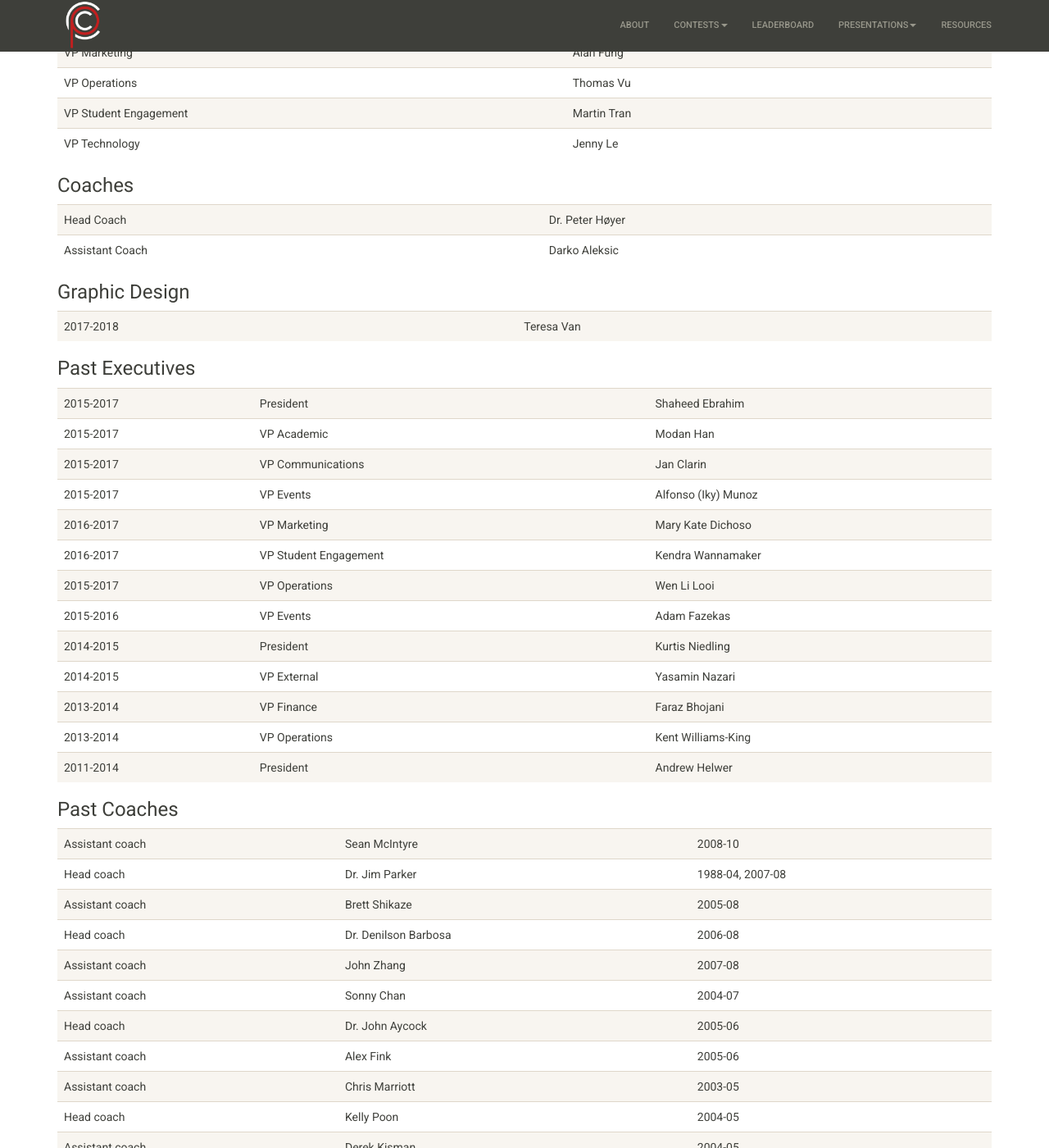
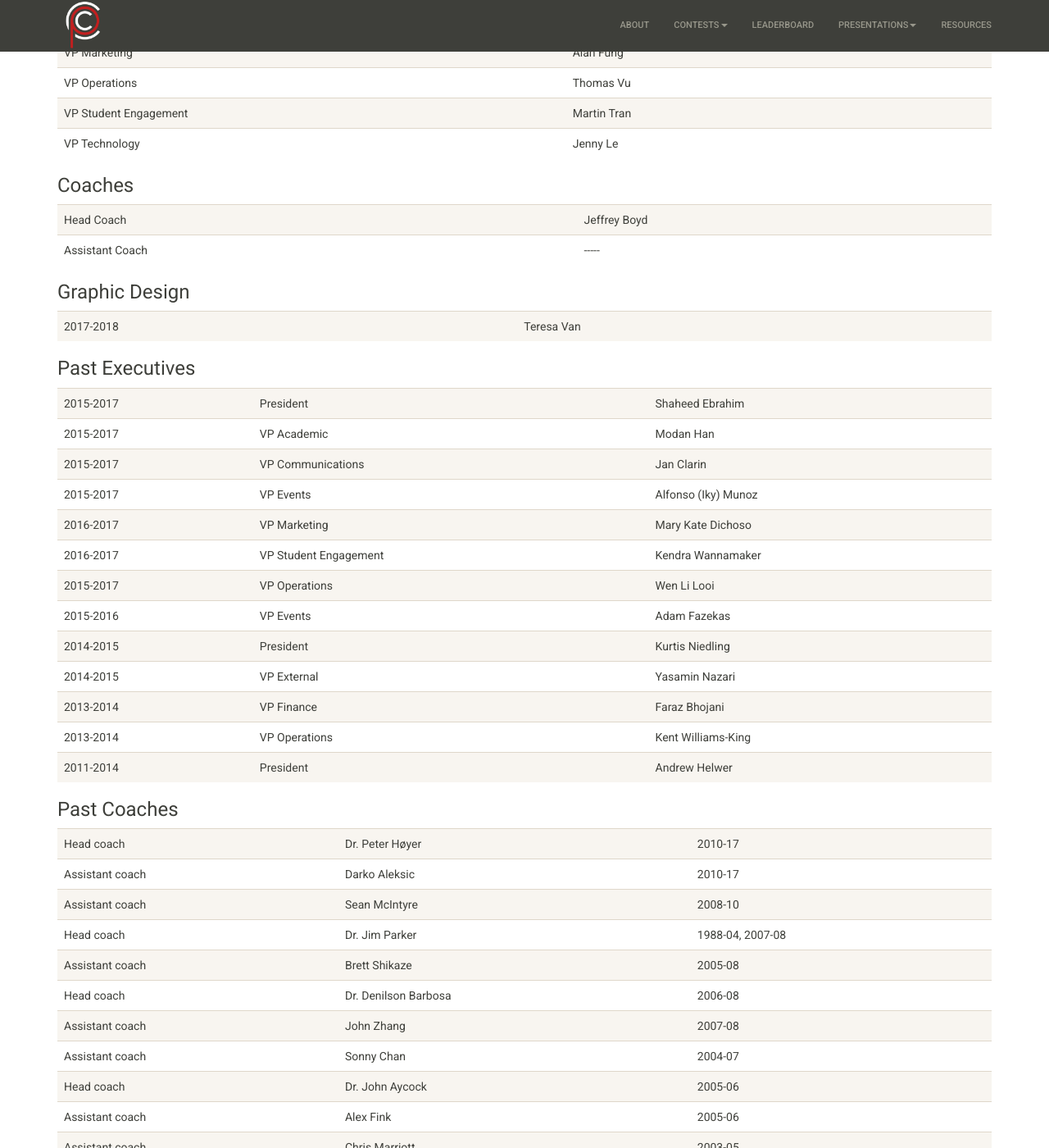
Before and after one commit to ProblemSolvingClub/psc-website, a Jekyll site: the page built from about/index.html, in a window 1280 px wide and 1400 px high, scrolled down 442 px. Shown: the whole window at 82% size. Built offline with Jekyll 4.4.1, drawn with Linux system fonts in a browser that asks for light colours; nearby versions of some CDN libraries.

Commit message:
update coach about page

```diff
--- a/about/index.html
+++ b/about/index.html
@@ -60,11 +60,11 @@ title: About
     <tbody>
       <tr>
         <td> Head Coach </td>
-        <td> Dr. Peter H&oslash;yer</td>
+	<td> Jeffrey Boyd </td>
       </tr>
       <tr>
         <td> Assistant Coach </td>
-        <td> Darko Aleksic </td>
+	<td> ----- </td>
       </tr>
     </tbody>
   </table>
@@ -156,7 +156,17 @@ title: About
 
   <table class="table table-striped">
     <tbody>
-
+      <tr>
+	<td>Head coach</td>
+	<td> Dr. Peter H&oslash;yer</td>
+	<td>2010-17</td>
+      </tr>
+      <tr>
+	<td>Assistant coach</td>
+        <td> Darko Aleksic </td>
+	<td>2010-17</td>
+      </tr>
+      <tr>
       <td>Assistant coach</td>
       <td>Sean McIntyre</td>
       <td>2008-10</td>
```
